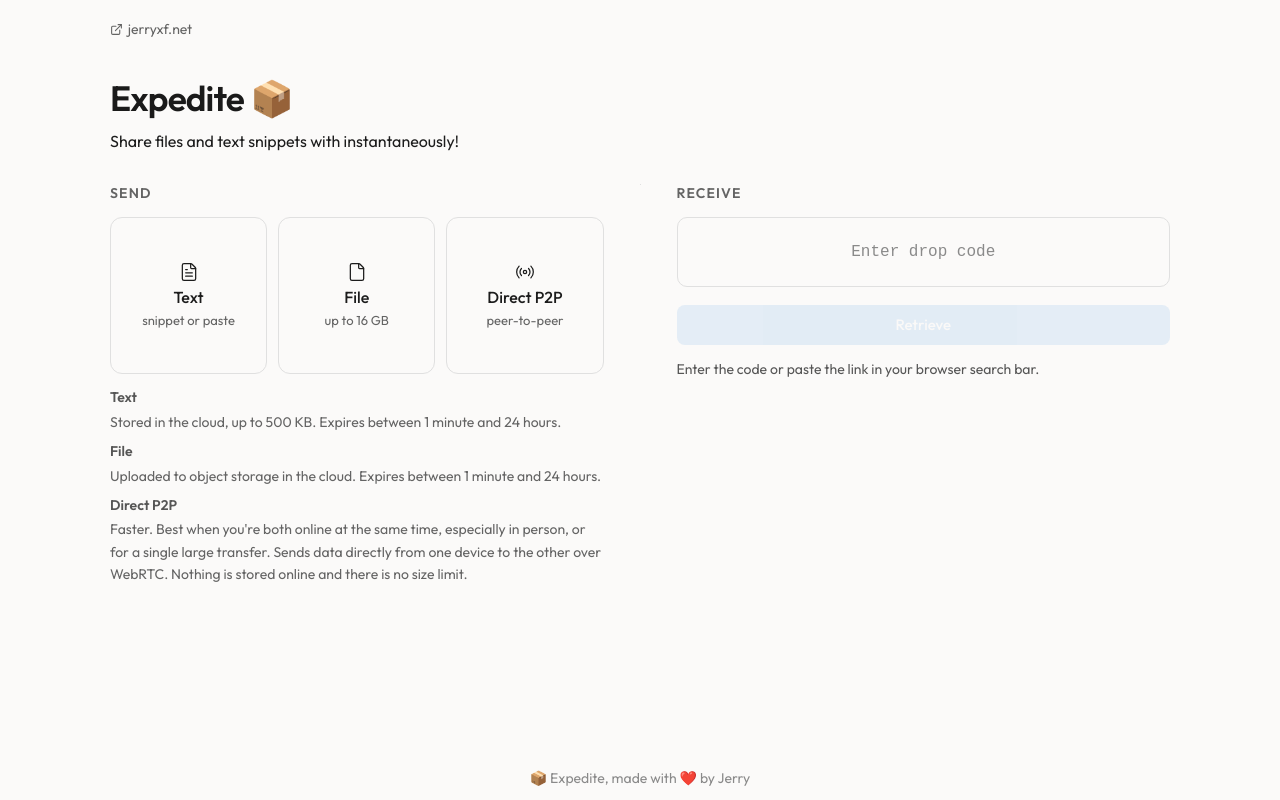
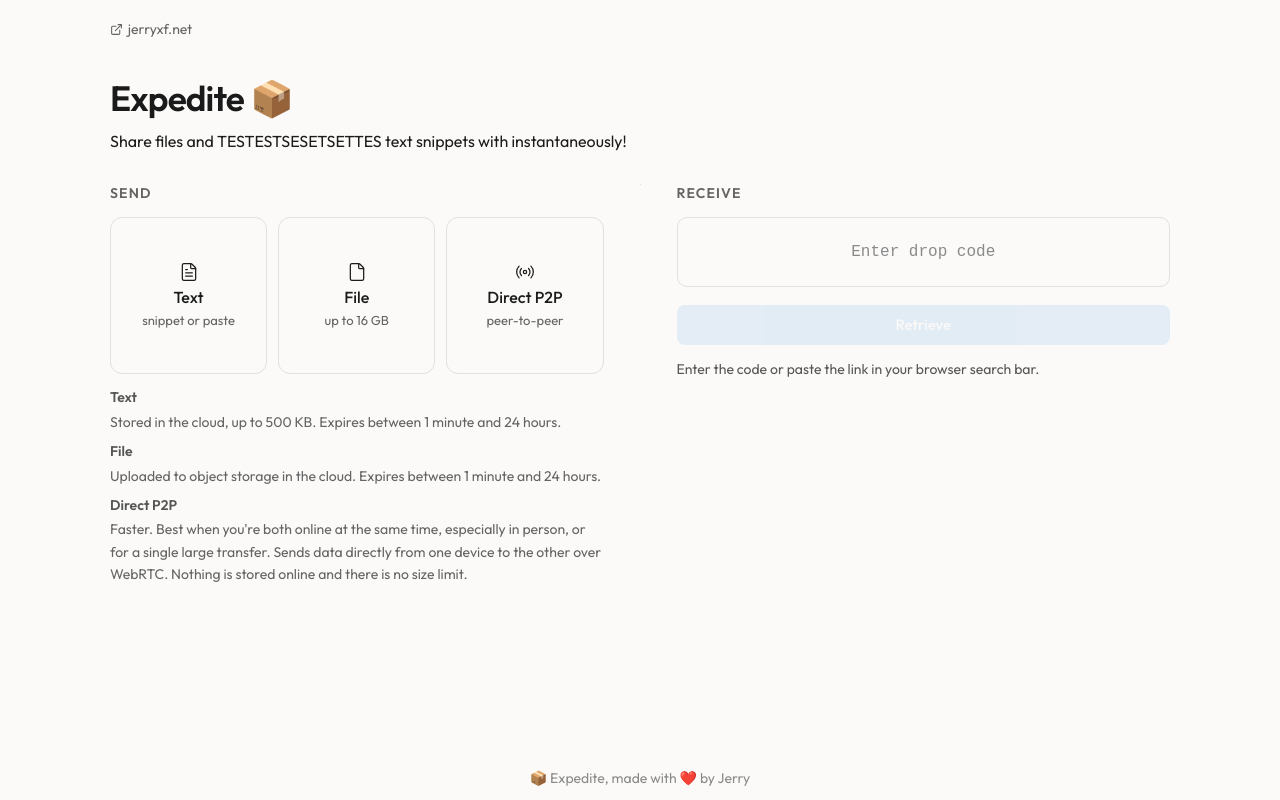
Before and after one commit to jerryxfu/jerrydev, a React (Vite) app: page /expedite in a window 1280 px wide. Built offline with nearby package versions, Linux system fonts and the light colour scheme; no server answers.

Commit message:
test fix on a lazy route...

```diff
--- a/src/pages/ExpeditePage/Expedite.tsx
+++ b/src/pages/ExpeditePage/Expedite.tsx
@@ -484,7 +484,7 @@ export default function Expedite() {
                     )}
                     <h1>Expedite 📦{resolvedType ? ` (${resolvedType})` : ""}</h1>
                     {view === "landing" && (
-                        <p className="caption-text">Share files and text snippets with instantaneously!</p>
+                        <p className="caption-text">Share files and TESTESTSESETSETTES text snippets with instantaneously!</p>
                     )}
                 </header>
 
```
